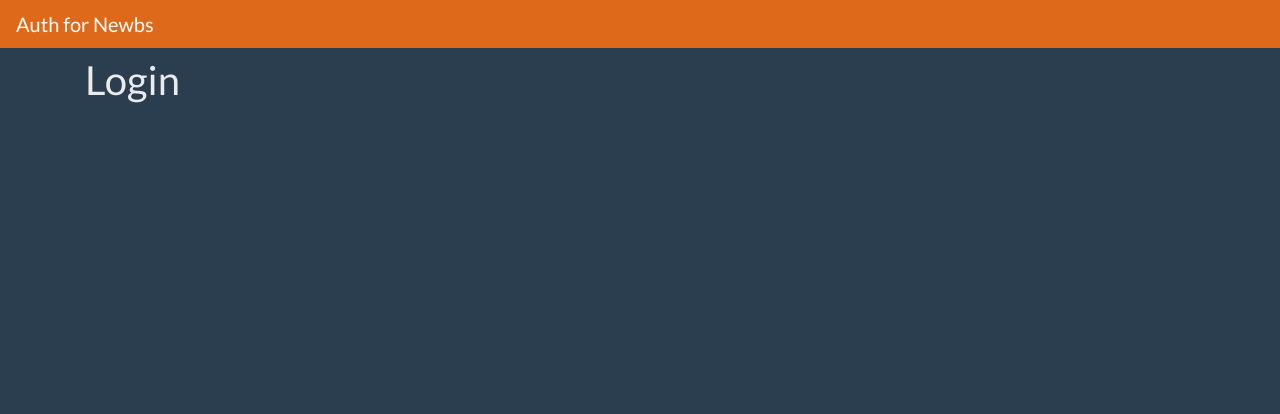
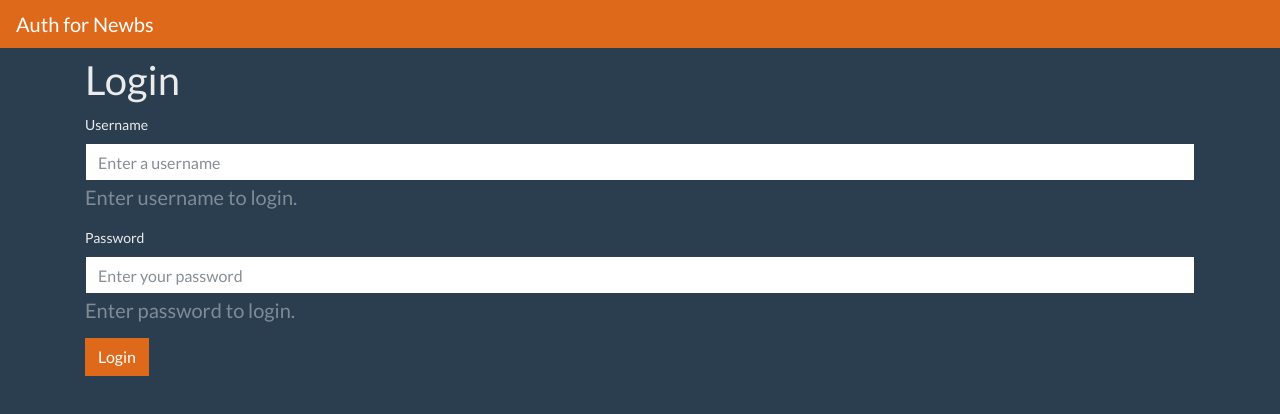
Before and after one commit to jgarcia4444/authForNewbs, a Vue app in the folder client/: page /#/login in a window 1280 px wide. Shown: the top 414 px of the page. Built offline with nearby package versions, Linux system fonts and the light colour scheme.

Commit message:
Receive the token from the backend

```diff
--- a/client/src/views/Login.vue
+++ b/client/src/views/Login.vue
@@ -1,11 +1,108 @@
 <template>
+<section>
     <h1>Login</h1>
+    <div v-if="loggingIn" class="text-center">
+        <img src="../assets/Pacman.svg" />
+    </div>
+    <div v-if="errorMessage" class="alert alert-danger" role="alert">
+        {{ errorMessage }}
+    </div>
+    <form v-if="!loggingIn" @submit.prevent="login()">
+        <div class="form-group">
+            <label for="username">Username</label>
+            <input v-model="user.username" type="text" class="form-control" id="username" aria-describedBy="usernameHelp" placeholder="Enter a username" required />
+            <h5 id="usernameHelp" class="form-text text-muted">
+                Enter username to login.
+            </h5>
+        </div>
+        <div class="form-group">
+            <label for="password">Password</label>
+            <input v-model="user.password" type="password" class="form-control" id="password" aria-describedBy="passwordHelp" placeholder="Enter your password" required />
+            <h5 id="passwordHelp" class="form-text text-muted">
+                Enter password to login.
+            </h5>
+        </div>
+        <button type="submit" class="btn btn-primary">Login</button>
+    </form>
+</section>
+
 </template>
 
 <script>
+import Joi from 'joi';
+import { setTimeout } from 'timers';
+
+const LOGIN_URL = 'http://localhost:3000/auth/login';
+
+const schema = Joi.object().keys({
+    username: Joi.string().regex(/(^[a-zA-Z0-9_]+$)/).min(2).max(30).required(),
+    password: Joi.string().trim().min(10).required(),
+})
+
 export default {
+    data: () => ({
 
-}
+        errorMessage: '',
+        loggingIn: false,
+
+        user: {
+            username: '',
+            password: ''
+        },
+    }),
+    methods: {
+        login() {
+            this.errorMessage = '';
+            if (this.validUser()) {
+                this.loggingIn = true;
+                const body = {
+                    username: this.user.username,
+                    password: this.user.password
+                };
+                fetch(LOGIN_URL, {
+                    method: 'POST',
+                    headers: {
+                        'content-type': 'application/json'
+                    },
+                    body: JSON.stringify(body),
+                }).then((response) => {
+                    if (response.ok) {
+                        return response.json();
+                    }
+                    return response.json().then((error) => {
+                        throw new Error(error.message);
+                    });
+                }).then((result) => {
+                    // It worked they entered valid info.
+                    // They are now logged in
+                    console.log(result);
+                    setTimeout(() => {
+                        this.loggingIn = false;
+                        // this.$router.push('/dashboard');
+                    }, 1000);
+                }).catch((error) => {
+                    setTimeout(() => {
+                        this.loggingIn = false;
+                        this.errorMessage = error.message;
+                    }, 1000);
+                });
+            }
+        },
+        validUser() {
+            const result = Joi.validate(this.user, schema);
+            if (result.error === null) {
+                return true;
+            }
+
+            if (result.error.message.includes('username')) {
+                this.errorMessage = 'Username is invalid';
+            } else {
+                this.errorMessage = 'Password is invalid';
+            }
+            return false;
+        }
+    },
+};
 </script>
 
 <style>
```
Also changed, not shown: 1 other file (tests, documents, lock files or other folders).
